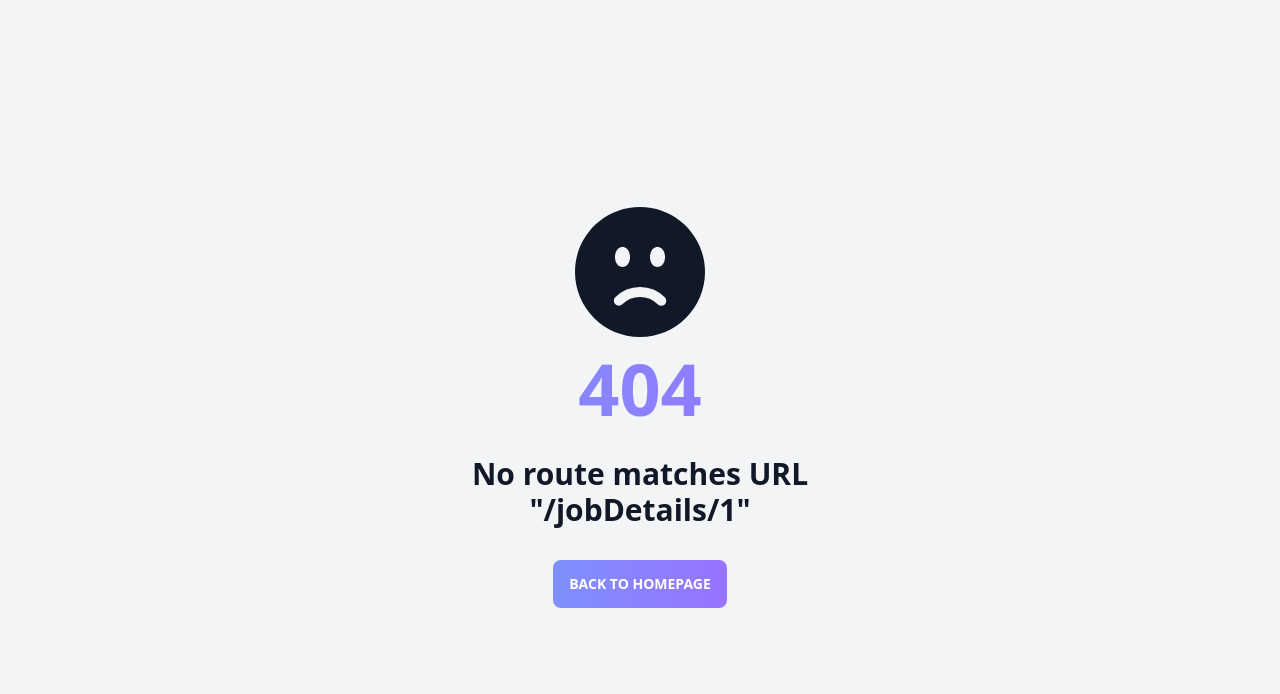
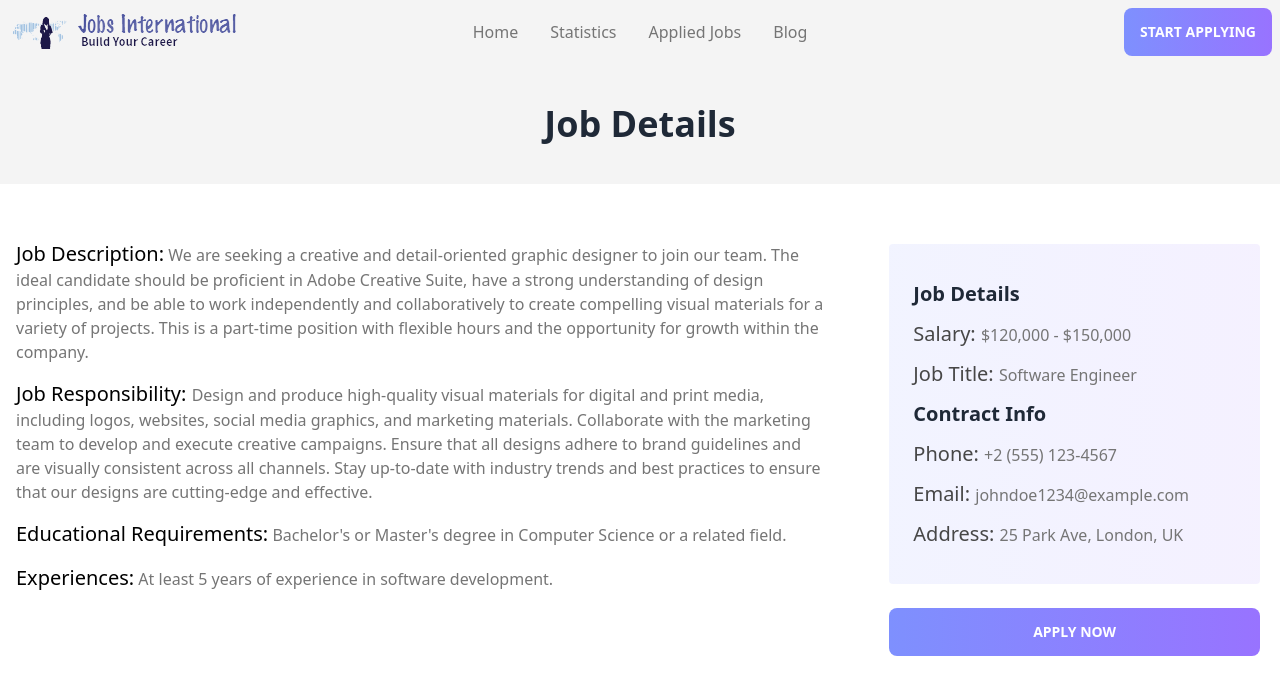
Before and after one commit to ACM-Anik/job_international-a9, a React (Vite) app: page /jobDetails/1 in a window 1280 px wide. Before the commit this address had no page. Shown: the top 694 px of the page. Built offline with nearby package versions, Linux system fonts and the light colour scheme.

Commit message:
Job details component done

```diff
--- a/public/featured-jobs.json
+++ b/public/featured-jobs.json
@@ -8,13 +8,14 @@
         "location": "United States",
         "duty": "Full-time",
         "salary": "$120,000 - $150,000",
-        "job_description": "We are seeking a highly skilled software engineer to join our team.",
-        "job_responsibility": "Design and develop software solutions to meet business requirements.",
+        "job_description": "We are seeking a creative and detail-oriented graphic designer to join our team. The ideal candidate should be proficient in Adobe Creative Suite, have a strong understanding of design principles, and be able to work independently and collaboratively to create compelling visual materials for a variety of projects. This is a part-time position with flexible hours and the opportunity for growth within the company.",
+        "job_responsibility": "Design and produce high-quality visual materials for digital and print media, including logos, websites, social media graphics, and marketing materials. Collaborate with the marketing team to develop and execute creative campaigns. Ensure that all designs adhere to brand guidelines and are visually consistent across all channels. Stay up-to-date with industry trends and best practices to ensure that our designs are cutting-edge and effective.",
         "educational_requirements": "Bachelor's or Master's degree in Computer Science or a related field.",
         "experiences": "At least 5 years of experience in software development.",
         "contact_information": {
-            "phone": "+1 (555) 123-4567",
-            "email": "jobs@example.com"
+            "phone": "+2 (555) 123-4567",
+            "email": "johndoe1234@example.com",
+            "address": "25 Park Ave, London, UK"
         }
     },
     {
@@ -23,16 +24,17 @@
         "title": "Marketing Manager",
         "company_name": "AirBNB",
         "placement": "Onsite",
-        "location": "New York, NY",
+        "location": "Paris, France",
         "duty": "Full-time",
         "salary": "$110,000 - $140,000",
-        "job_description": "We are seeking an experienced marketing manager to oversee our marketing department.",
-        "job_responsibility": "Develop and execute marketing strategies to promote our products and services.",
+        "job_description":"We are seeking an experienced software engineer to join our team and help develop innovative solutions for our clients. The ideal candidate should have a strong background in software development and be familiar with modern development practices, tools, and technologies.",
+        "job_responsibility": "Design and develop high-quality software solutions using a variety of programming languages and frameworks. Collaborate with cross-functional teams to identify and solve complex problems. Write clean, maintainable, and well-documented code. Participate in code reviews and provide constructive feedback to team members. Stay up-to-date with emerging trends and technologies in software development.",
         "educational_requirements": "Bachelor's or Master's degree in Marketing or a related field.",
         "experiences": "At least 7 years of experience in marketing management.",
         "contact_information": {
-            "phone": "+1 (555) 123-4567",
-            "email": "jobs@example.com"
+            "phone": "+3 (555) 123-4567",
+            "email": "jane.doe5678@example.com",
+            "address": "10 Rue de la Paix, Paris, France"
         }
     },
     {
@@ -44,13 +46,14 @@
         "location": "Canada",
         "duty": "Part-time",
         "salary": "$50,000 - $60,000",
-        "job_description": "We are seeking a creative graphic designer to join our team.",
-        "job_responsibility": "Create visual designs for a variety of mediums, including print, web, and social media.",
+        "job_description": "We are seeking a talented marketing manager to develop and execute marketing strategies for our clients. The ideal candidate should have a strong background in marketing and be familiar with a variety of marketing channels and tactics.",
+        "job_responsibility": "Develop and execute marketing strategies that drive customer acquisition, retention, and growth. Collaborate with cross-functional teams to develop marketing campaigns that align with business objectives. Measure and analyze the effectiveness of marketing campaigns and make data-driven decisions to optimize performance. Stay up-to-date with emerging trends and technologies in marketing.",
         "educational_requirements": "Bachelor's or Master's degree in Graphic Design or a related field.",
         "experiences": "At least 3 years of experience in graphic design.",
         "contact_information": {
-            "phone": "+1 (555) 123-4567",
-            "email": "jobs@example.com"
+            "phone": "+4 (555) 123-4567",
+            "email": "marksmith9012@example.com",
+            "address": "77 Queen's Rd, Hong Kong"
         }
     },
     {
@@ -62,12 +65,14 @@
         "location": "Osaka, Japan",
         "duty": "Full-time",
         "salary": "$50,000 - $70,000",
-        "job_description": "We are seeking a talented financial analyst to join our team.",
-        "job_responsibility": "Analyze financial data and create reports to help make informed business decisions.",
-        "educational_requirements": "Bachelor's or Master's degree in Finance.",
+        "job_description": "We are seeking a data analyst to help us collect, analyze, and interpret large datasets to inform business decisions. The ideal candidate should have a strong background in statistics, data analysis, and data visualization.",
+        "job_responsibility": "Respond to customer inquiries via phone, email, and chat. Provide excellent customer service and help resolve issues in a timely and professional manner. Document customer interactions and follow up on any unresolved issues. Assist with other tasks as needed.",
+        "educational_requirements": "Bachelor's or Master's degree in data Visualization.",
+        "experiences": "At least 1.5 year of experience in customer service.",
         "contact_information": {
-            "phone": "+1 (555) 123-4567",
-            "email": "jobs@example.com"
+            "phone": "+5 (555) 123-4567",
+            "email": "stephanie.brown3456@example.com",
+            "address": "1-1-1 Shibuya, Osaka, Japan"
         }
     },
     {
@@ -79,13 +84,14 @@
         "location": "Tokyo, Japan",
         "duty": "Part-time",
         "salary": "$40,000 - $50,000",
-        "job_description": "We are seeking a friendly and empathetic customer service representative to join our team.",
-        "job_responsibility": "Respond to customer inquiries and resolve issues in a timely and professional manner.",
+        "job_description":  "We are seeking a marketing specialist to join our team. The ideal candidate should have experience in digital marketing, be highly organized, and have excellent communication skills. This is a full-time position with competitive salary and benefits.",
+        "job_responsibility": "Develop and implement digital marketing campaigns across various channels, including email, social media, and search engines. Analyze campaign performance and adjust strategies as needed to meet goals. Collaborate with cross-functional teams to ensure that marketing efforts align with business objectives. Stay up-to-date with industry trends and best practices to ensure that our marketing strategies are cutting-edge and effective.",
         "educational_requirements": "High school diploma or equivalent.",
         "experiences": "At least 1 year of experience in customer service.",
         "contact_information": {
-            "phone": "+1 (555) 123-4567",
-            "email": "jobs@example.com"
+            "phone": "+6 (555) 123-4567",
+            "email": "jason.nguyen7890@example.com",
+            "address": "1-1-1 Shibuya, Tokyo, Japan"
         }
     },
     {
@@ -97,13 +103,14 @@
         "location": "San Francisco, CA",
         "duty": "Full-time",
         "salary": "$90,000 - $120,000",
-        "job_description": "We are seeking an experienced human resources manager to oversee our HR department.",
-        "job_responsibility": "Develop and implement HR strategies to attract and retain top talent.",
+        "job_description": "We are seeking a software developer to join our team. The ideal candidate should have experience in Java, Python, or C++, and be able to work independently and collaboratively to develop high-quality software products. This is a full-time position with competitive salary and benefits.",
+        "job_responsibility": "Design, develop, and test software applications and systems. Collaborate with cross-functional teams to ensure that software products meet business objectives and user needs. Troubleshoot and debug issues as they arise. Stay up-to-date with industry trends and best practices to ensure that our software products are cutting-edge and effective.",
         "educational_requirements": "Bachelor's or Master's degree in Human Resources or a related field.",
         "experiences": "At least 7 years of experience in human resources management.",
         "contact_information": {
-            "phone": "+1 (555) 123-4567",
-            "email": "jobs@example.com"
+            "phone": "+7 (555) 123-4567",
+            "email": "sarahwilson2345@example.com",
+            "address": "48 Market St, Sydney, Australia"
         }
     },
     {
@@ -115,13 +122,14 @@
         "location": "Chicago, IL",
         "duty": "Full-time",
         "salary": "$15 - $20 per hour",
-        "job_description": "We are seeking a motivated sales associate to join our team.",
-        "job_responsibility": "Assist customers with their purchases and meet sales targets.",
+        "job_description": "We are seeking a human resources coordinator to join our team. The ideal candidate should have experience in HR, be highly organized, and have excellent communication skills. This is a full-time position with competitive salary and benefits.",
+        "job_responsibility": "Assist with recruitment and hiring processes, including posting job openings, reviewing resumes, and scheduling interviews. Coordinate employee onboarding and off boarding processes. Manage employee files and documentation. Provide support to HR team as needed.",
         "educational_requirements": "High school diploma or equivalent.",
         "experiences": "At least 1 year of experience in retail sales.",
         "contact_information": {
-            "phone": "+1 (555) 123-4567",
-            "email": "jobs@example.com"
+            "phone": "+8 (555) 123-4567",
+            "email": "peterjackson6789@example.com",
+            "address": "15 Piazza Navona, Rome, Italy"
         }
     },
     {
@@ -133,13 +141,14 @@
         "location": "United States",
         "duty": "Part-time",
         "salary": "$25 - $30 per hour",
-        "job_description": "We are seeking a creative and detail-oriented graphic designer to join our team.",
-        "job_responsibility": "Design and produce high-quality visual materials for digital and print media.",
+        "job_description": "We are seeking a content writer to join our team. The ideal candidate should be able to write clear, concise, and engaging content across various platforms and formats. This is a part-time position with flexible hours and the opportunity for growth within the company.",
+        "job_responsibility": "Write and edit content for website, blog, social media, and other platforms. Collaborate with marketing team to develop and execute content marketing strategies. Stay up-to-date with industry trends and best practices to ensure that our content is cutting-edge and effective.",
         "educational_requirements": "Bachelor's or Associate's degree in Graphic Design or a related field.",
         "experiences": "At least 2 years of experience in graphic design.",
         "contact_information": {
-          "phone": "+1 (555) 123-4567",
-          "email": "jobs@example.com"
+          "phone": "+9 (555) 123-2267",
+          "email": "emilyjones1234@example.com",
+          "address": "123 Main St, California, USA"
         }
       }
 ]
--- a/src/App.jsx
+++ b/src/App.jsx
@@ -11,7 +11,7 @@ function App() {
   const [featuredJobsData, setFeaturedJobsData] = useState([]);
 
   useEffect(() => {
-    fetch('featured-jobs.json')
+    fetch('../public/featured-jobs.json')
       .then(res => res.json())
       .then(data => setFeaturedJobsData(data))
   }, [])
@@ -20,7 +20,7 @@ function App() {
     <div className="App">
       <FeaturedJobsContext.Provider value={featuredJobsData}>
         <Header></Header>
-        <Outlet></Outlet>
+        <Outlet ></Outlet>
       </FeaturedJobsContext.Provider>
     </div>
   )
--- a/src/components/FeaturedJobs.jsx
+++ b/src/components/FeaturedJobs.jsx
@@ -2,7 +2,7 @@ import React from 'react';
 import { CurrencyDollarIcon } from '@heroicons/react/24/solid'
 import { Link } from 'react-router-dom';
 
-const FeaturedJobs = ({ singleFeaturedJob, handleToShowDetails}) => {
+const FeaturedJobs = ({singleFeaturedJob}) => {
     const { company_logo, title, company_name, placement, duty, salary, location, id} = singleFeaturedJob;
     return (
         <div className='border shadow rounded p-8'>
@@ -26,8 +26,8 @@ const FeaturedJobs = ({ singleFeaturedJob, handleToShowDetails}) => {
                     <h5> Salary: {salary}</h5>
                 </div>
             </div>
-            <Link to="/jobDetails">
-                <button onClick={() => handleToShowDetails(id)} className='btn bg-color-gradient mt-4 '>View Details</button>
+            <Link to={`../jobDetails/${id}`}>
+                <button className='btn bg-color-gradient mt-4 '>View Details</button>
             </Link>
         </div>
     );
--- a/src/components/JobDetails.jsx
+++ b/src/components/JobDetails.jsx
@@ -1,19 +1,49 @@
-import React, { useContext, useState } from 'react';
+import React, { useContext, useEffect, useState } from 'react';
 import { FeaturedJobsContext } from '../App';
+import { useParams } from 'react-router-dom';
 
 const JobDetails = () => {
+    const { id } = useParams();
     const featuredJobs = useContext(FeaturedJobsContext);
+    const [featuredJobsData, setFeaturedJobsData] = useState({});
 
-    const [jobDetails, setJobDetails] = useState([featuredJobs]);
+    useEffect(() => {
+        const exists = featuredJobs.find(singleData => singleData.id == id);
+        if (exists) {
+            setFeaturedJobsData(exists || {});
+        }
+        // console.log(exists);
+    }, [featuredJobs]);
 
+
+    const {job_description, job_responsibility, educational_requirements, experiences, contact_information, salary, title } = featuredJobsData;
 
 
     return (
         <div className="mb-5">
-            <h1 className='text-center text-4xl font-bold mb-10 p-10 bg-[#F4F4F4]'>Job Details</h1>
-            <div>
-                <div>
-                   <h3>ok</h3>
+            <h1 className='text-center text-4xl font-bold mb-10 p-10 bg-[#F4F4F4]'>
+                Job Details
+            </h1>
+            <div className='container mx-auto grid grid-cols-6 gap-6'>
+                <div className='col-span-4 p-4'>
+                    <h3 className='font-medium text-base color-gray mb-4'><span className='text-xl text-black'>Job Description:</span> {job_description}</h3>
+                    <h3 className='font-medium text-base color-gray my-4'><span className='text-xl text-black'>Job Responsibility: </span> {job_responsibility}</h3>
+                    <h3 className='font-medium text-base color-gray my-4'><span className='text-xl text-black'>Educational Requirements:</span> {educational_requirements}</h3>
+                    <h3 className='font-medium text-base color-gray my-4'><span className='text-xl text-black'>Experiences:</span> {experiences}</h3>
+                </div>
+                <div className='rounded p-4 col-span-2 m-1'>
+                    <div className='bg-job-details p-6 rounded'>
+
+                        <h3 className='text-xl font-bold my-3'>Job Details</h3>
+                        <h5 className='text-xl font-medium text-[#474747] my-3'>Salary: <span className='text-base color-gray'>{salary}</span></h5>
+                        <h5 className='text-xl font-medium text-[#474747] my-3'>Job Title: <span className='text-base color-gray'>{title}</span></h5>
+
+                        <h3 className='text-xl font-bold my-3'>Contract Info</h3>
+                        <h5 className='text-xl font-medium text-[#474747] my-3'>Phone: <span className='text-base color-gray'>{contact_information?.phone}</span></h5>
+                        <h5 className='text-xl font-medium text-[#474747] my-3'>Email: <span className='text-base color-gray'>{contact_information?.email}</span></h5>
+                        <h5 className='text-xl font-medium text-[#474747] my-3'>Address: <span className='text-base color-gray'>{contact_information?.address}</span></h5>
+                    </div>
+                    <button className='btn bg-color-gradient w-full my-6'>Apply Now</button>
                 </div>
             </div>
         </div>
--- a/src/index.css
+++ b/src/index.css
@@ -32,3 +32,7 @@
     background: linear-gradient(90deg, rgba(126, 144, 254, 0.1) 0%, rgba(152, 115, 255, 0.1) 100%);
     border-radius: 8px;
 }
+
+.bg-job-details{
+    background: linear-gradient(90deg, rgba(126, 144, 254, 0.1) 0%, rgba(152, 115, 255, 0.1) 100%);
+}
--- a/src/main.jsx
+++ b/src/main.jsx
@@ -33,8 +33,8 @@ const router = createBrowserRouter([
         element: <Statistics></Statistics>
       },
       {
-        path: '/jobDetails',
-        element: <JobDetails></JobDetails>
+        path: '/jobDetails/:id',
+        element: <JobDetails></JobDetails>,
       },
       {
         path: '/appliedJobs',
```
Also changed, not shown: src/components/Home/Home.jsx (+1 -14 lines).
